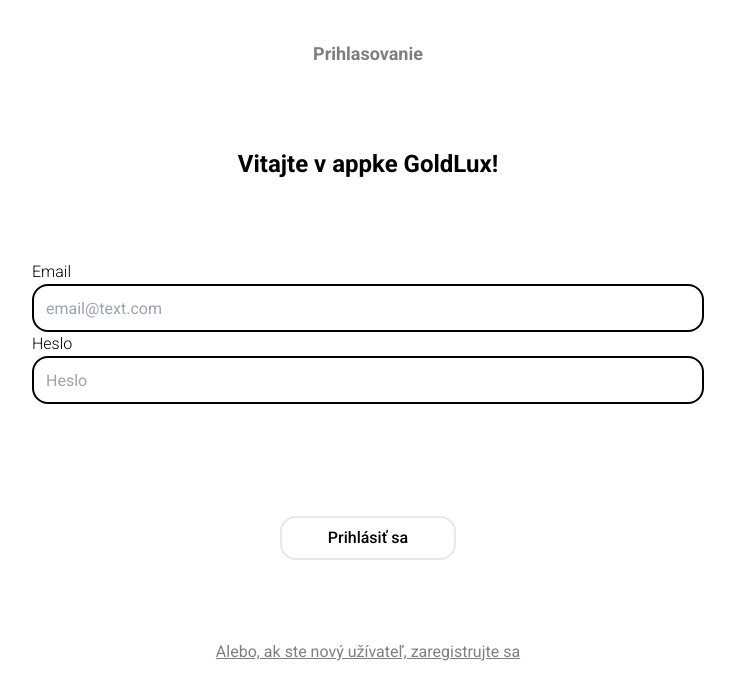
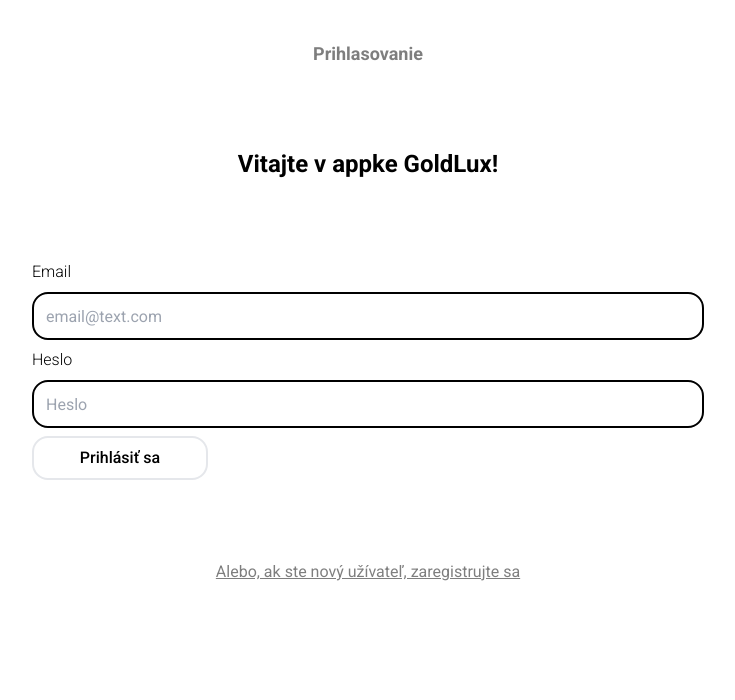
Before and after one commit to GoldLux-sk/goldlux-nextjs, a Next.js app: page /login in a window 1280 px wide. Shown: the top 700 px of the page, without its empty margins (272-1007 px from the left). Built offline with nearby package versions, Linux system fonts and the light colour scheme.

Commit message:
pnpm-lock up

```diff
--- a/app/login/page.tsx
+++ b/app/login/page.tsx
@@ -41,18 +41,12 @@
       </div>
 
       <div className="mt-20 flex flex-col gap-5 w-3/4 max-w-2xl">
-        <form action={onSubmit}>
-          <div className="flex flex-col">
-            <label htmlFor="name" className="font-light">Email</label>
-            <input type="email" name="email" placeholder="email@text.com" className="border-2 border-black rounded-2xl h-12 px-3" />
-          </div>
-          <div className="flex flex-col">
-            <label htmlFor="password" className="font-light">Heslo</label>
-            <input type="password" name="password" placeholder="Heslo" className="border-2 border-black rounded-2xl h-12 px-3"/>
-          </div>
-          <div className="mt-28 flex justify-center">
-            <input type="submit" value="Prihlásiť sa" className="px-5 h-11 w-44 border-2 transition-colors duration-300 hover:border-black cursor-pointer font-medium rounded-2xl" />
-          </div>
+        <form action={onSubmit} className="flex flex-col gap-2">
+          <label htmlFor="name" className="font-light">Email</label>
+          <input type="email" name="email" placeholder="email@text.com" className="border-2 border-black rounded-2xl h-12 px-3" />
+          <label htmlFor="password" className="font-light">Heslo</label>
+          <input type="password" name="password" placeholder="Heslo" className="border-2 border-black rounded-2xl h-12 px-3" />
+          <input type="submit" value="Prihlásiť sa" className="px-5 h-11 w-44 border-2 transition-colors duration-300 hover:border-black cursor-pointer font-medium rounded-2xl" />
         </form>
       </div>
 
--- a/app/orders/page.tsx
+++ b/app/orders/page.tsx
@@ -23,7 +23,7 @@
 
     const orders = await getOrders()
 
-    console.log(orders)
+    console.log(orders);
 
 
     return (
```
Also changed, not shown: 1 other file (tests, documents, lock files or other folders).
